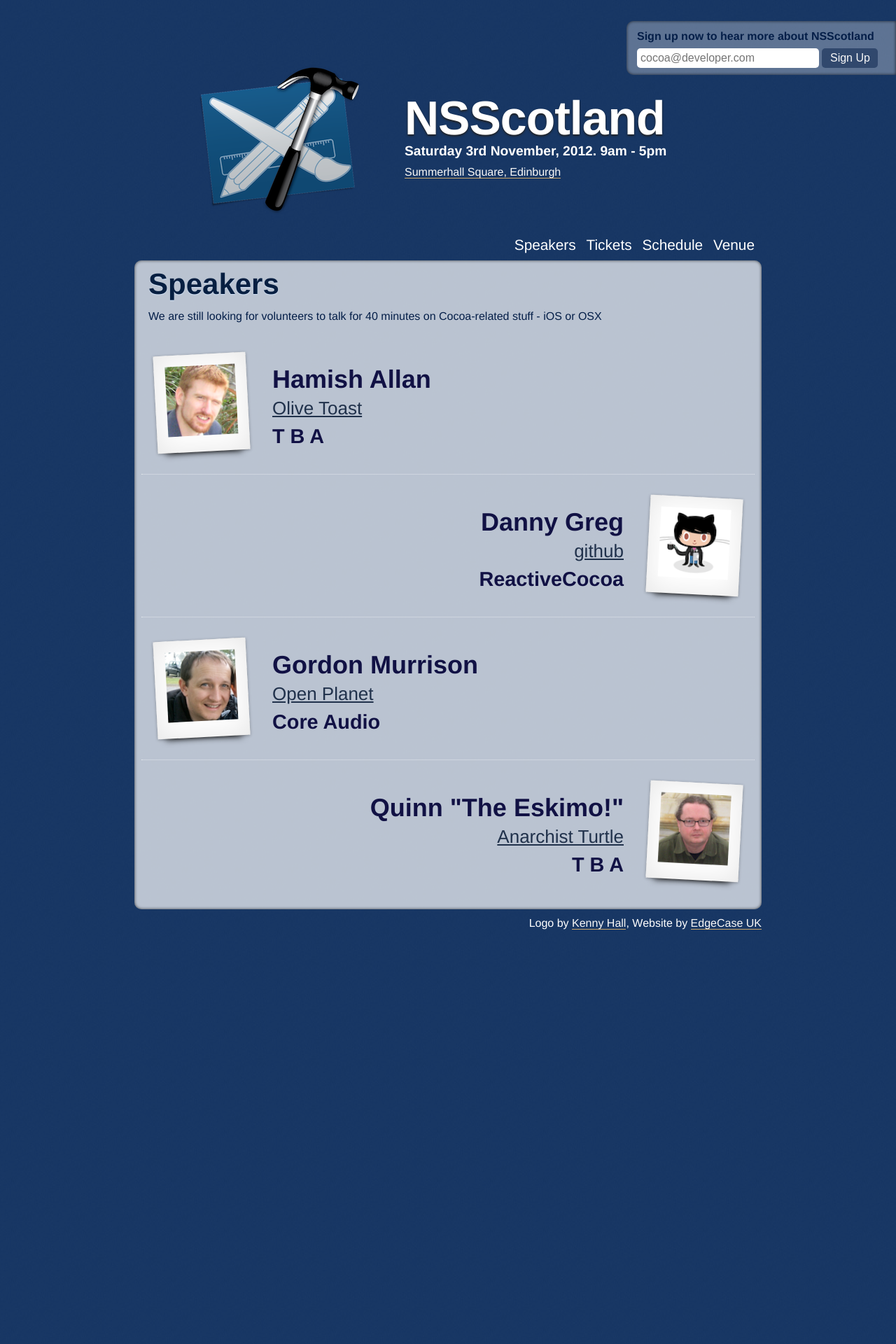
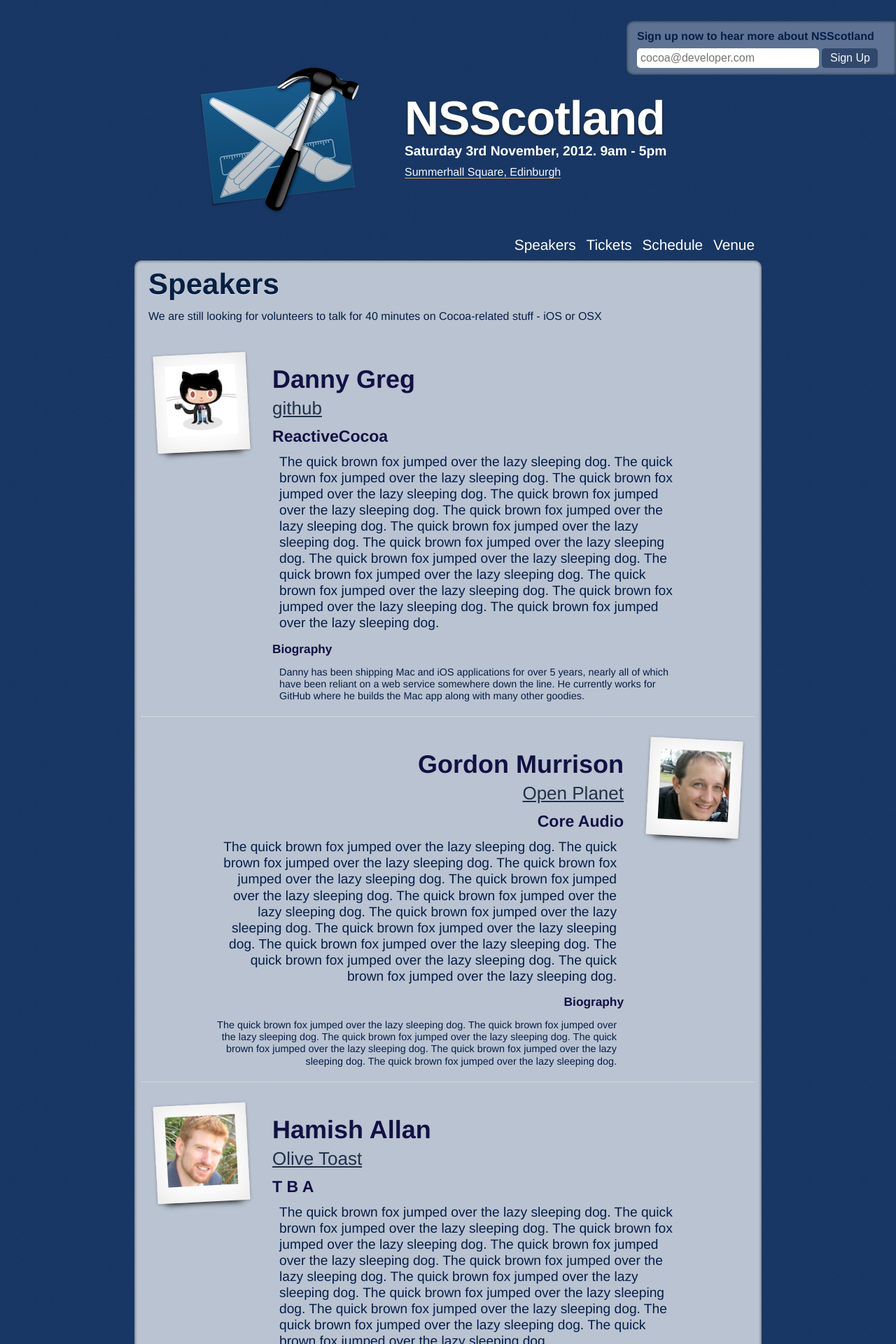
Before and after one commit to acf/nsscotland, a Jekyll site: the page built from index.html, in a window 1280 px wide. Shown: the top 1920 px of the page at 70% size. Built offline with Jekyll 4.4.1, drawn with Linux system fonts in a browser that asks for light colours; before the commit the page ends 1415 px from its top, so only the background shows below that; some of the changed text lies outside the part shown.

Commit message:
stab at adding abstract/bio

```diff
--- a/css/nsscotland.css
+++ b/css/nsscotland.css
@@ -279,6 +279,26 @@
   color: #20314B;
 }
 
+.speaker .abstract, .speaker .biography{
+  width: 600px;
+  font-size   : 0.6em;
+  line-height : 1.2em;
+}
+
+.speaker .abstract{
+  font-size: 0.8em;
+}
+
+.speaker .biography{
+  font-size: 0.6em;
+  margin-bottom: 10px;
+}
+
+.speaker .abstract h4, .speaker .biography h4{
+  /*margin: 0 10px;*/
+    color: #114;
+}
+
 .speaker:nth-child(even) .image{
   float:right;
 }
--- a/index.html
+++ b/index.html
@@ -8,25 +8,31 @@
 
 <div class="speaker">
   <div class="image drop-shadow lifted rotated">
-    <div><img src="images/hamish_allan.png"></div>
-  </div>
-
-  <div class="info">
-    <h3>Hamish Allan</h3>
-    <a class="bigger" href="http://olivetoast.com/">Olive Toast</a>
-    <h4>T B A</h4>
-  </div>
-</div>
-
-<div class="speaker">
-  <div class="image drop-shadow lifted rotated">
     <div><img src="images/danny_greg.png"></div>
   </div>
 
   <div class="info">
     <h3>Danny Greg</h3>
     <a class="bigger" href="http://github.com/">github</a>
-    <h4>ReactiveCocoa</h4>
+    <div class="abstract">
+      <h4>ReactiveCocoa</h4>
+      <p>
+        The quick brown fox jumped over the lazy sleeping dog. The quick brown fox jumped over the lazy sleeping dog.
+        The quick brown fox jumped over the lazy sleeping dog. The quick brown fox jumped over the lazy sleeping dog.
+        The quick brown fox jumped over the lazy sleeping dog. The quick brown fox jumped over the lazy sleeping dog.
+        The quick brown fox jumped over the lazy sleeping dog. The quick brown fox jumped over the lazy sleeping dog.
+        The quick brown fox jumped over the lazy sleeping dog. The quick brown fox jumped over the lazy sleeping dog.
+        The quick brown fox jumped over the lazy sleeping dog. The quick brown fox jumped over the lazy sleeping dog.
+      </p>
+    </div>
+    <div class="biography">
+      <h4>Biography</h4>
+      <p>
+        Danny has been shipping Mac and iOS applications for over 5 years, nearly all of which have
+        been reliant on a web service somewhere down the line. He currently works for GitHub where
+        he builds the Mac app along with many other goodies.
+      </p>
+    </div>
   </div>
 </div>
 
@@ -38,7 +44,53 @@
   <div class="info">
     <h3>Gordon Murrison</h3>
     <a class="bigger" href="http://openplanetsoftware.com/">Open Planet</a>
-    <h4>Core Audio</h4>
+    <div class="abstract">
+      <h4>Core Audio</h4>
+      <p>
+        The quick brown fox jumped over the lazy sleeping dog. The quick brown fox jumped over the lazy sleeping dog.
+        The quick brown fox jumped over the lazy sleeping dog. The quick brown fox jumped over the lazy sleeping dog.
+        The quick brown fox jumped over the lazy sleeping dog. The quick brown fox jumped over the lazy sleeping dog.
+        The quick brown fox jumped over the lazy sleeping dog. The quick brown fox jumped over the lazy sleeping dog.
+        The quick brown fox jumped over the lazy sleeping dog. The quick brown fox jumped over the lazy sleeping dog.
+      </p>
+    </div>
+    <div class="biography">
+      <h4>Biography</h4>
+      <p>
+        The quick brown fox jumped over the lazy sleeping dog. The quick brown fox jumped over the lazy sleeping dog.
+        The quick brown fox jumped over the lazy sleeping dog. The quick brown fox jumped over the lazy sleeping dog.
+        The quick brown fox jumped over the lazy sleeping dog. The quick brown fox jumped over the lazy sleeping dog.
+      </p>
+    </div>
+  </div>
+</div>
+
+<div class="speaker">
+  <div class="image drop-shadow lifted rotated">
+    <div><img src="images/hamish_allan.png"></div>
+  </div>
+
+  <div class="info">
+    <h3>Hamish Allan</h3>
+    <a class="bigger" href="http://olivetoast.com/">Olive Toast</a>
+    <div class="abstract">
+      <h4>T B A</h4>
+      <p>
+        The quick brown fox jumped over the lazy sleeping dog. The quick brown fox jumped over the lazy sleeping dog.
+        The quick brown fox jumped over the lazy sleeping dog. The quick brown fox jumped over the lazy sleeping dog.
+        The quick brown fox jumped over the lazy sleeping dog. The quick brown fox jumped over the lazy sleeping dog.
+        The quick brown fox jumped over the lazy sleeping dog. The quick brown fox jumped over the lazy sleeping dog.
+        The quick brown fox jumped over the lazy sleeping dog. The quick brown fox jumped over the lazy sleeping dog.
+      </p>
+    </div>
+    <div class="biography">
+      <h4>Biography</h4>
+      <p>
+        The quick brown fox jumped over the lazy sleeping dog. The quick brown fox jumped over the lazy sleeping dog.
+        The quick brown fox jumped over the lazy sleeping dog. The quick brown fox jumped over the lazy sleeping dog.
+        The quick brown fox jumped over the lazy sleeping dog. The quick brown fox jumped over the lazy sleeping dog.
+      </p>
+    </div>
   </div>
 </div>
 
@@ -50,6 +102,24 @@
   <div class="info">
     <h3>Quinn &quot;The Eskimo!&quot;</h3>
     <a class="bigger" href="http://anarchistturtle.com/">Anarchist Turtle</a>
-    <h4>T B A</h4>
+    <div class="abstract">
+      <h4>T B A</h4>
+      <p>
+        The quick brown fox jumped over the lazy sleeping dog. The quick brown fox jumped over the lazy sleeping dog.
+        The quick brown fox jumped over the lazy sleeping dog. The quick brown fox jumped over the lazy sleeping dog.
+        The quick brown fox jumped over the lazy sleeping dog. The quick brown fox jumped over the lazy sleeping dog.
+        The quick brown fox jumped over the lazy sleeping dog. The quick brown fox jumped over the lazy sleeping dog.
+        The quick brown fox jumped over the lazy sleeping dog. The quick brown fox jumped over the lazy sleeping dog.
+      </p>
+    </div>
+    <div class="biography">
+      <h4>Biography</h4>
+      <p>
+        The quick brown fox jumped over the lazy sleeping dog. The quick brown fox jumped over the lazy sleeping dog.
+        The quick brown fox jumped over the lazy sleeping dog. The quick brown fox jumped over the lazy sleeping dog.
+        The quick brown fox jumped over the lazy sleeping dog. The quick brown fox jumped over the lazy sleeping dog.
+      </p>
+    </div>
+  </div>
   </div>
 </div>
```
Also changed, not shown: 8 other files.
